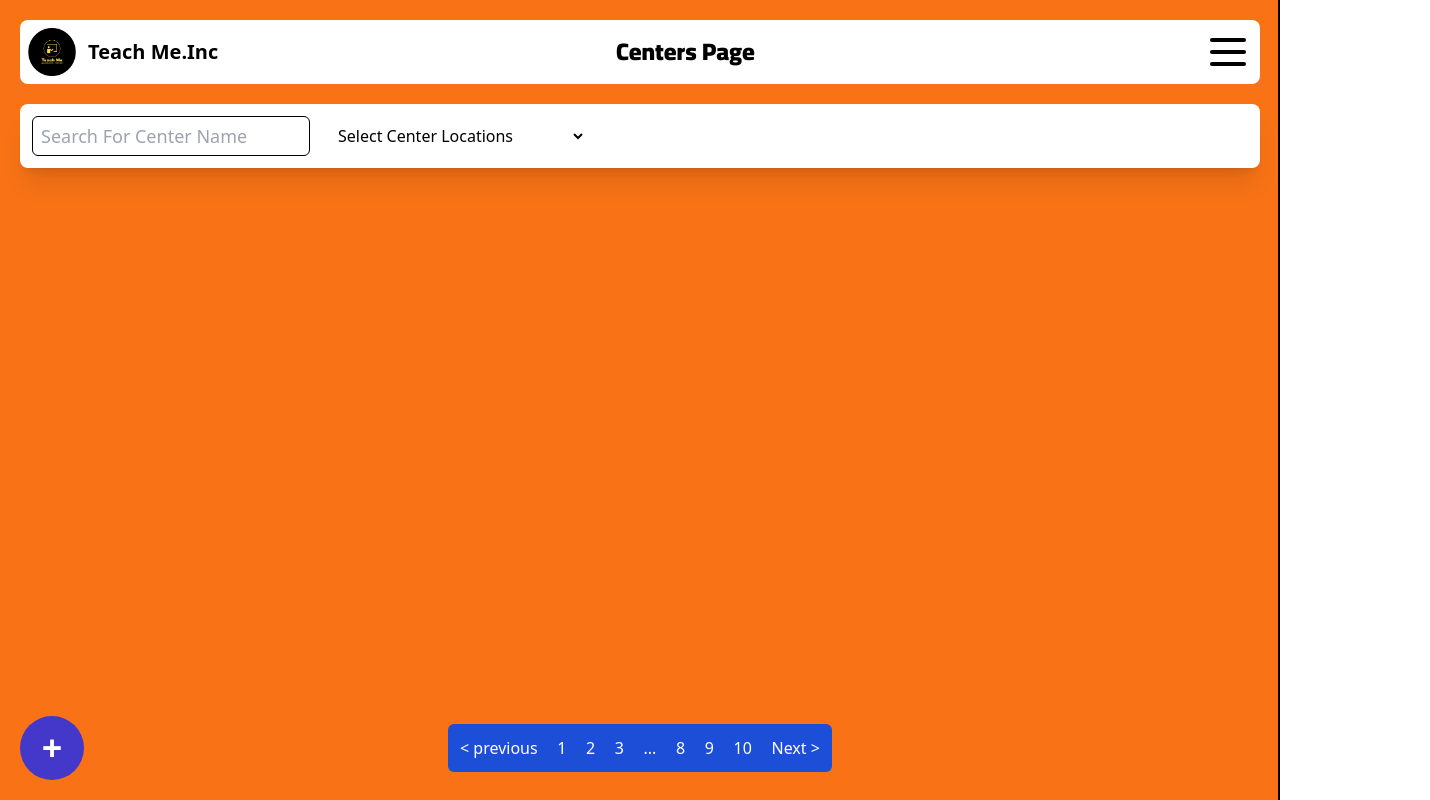
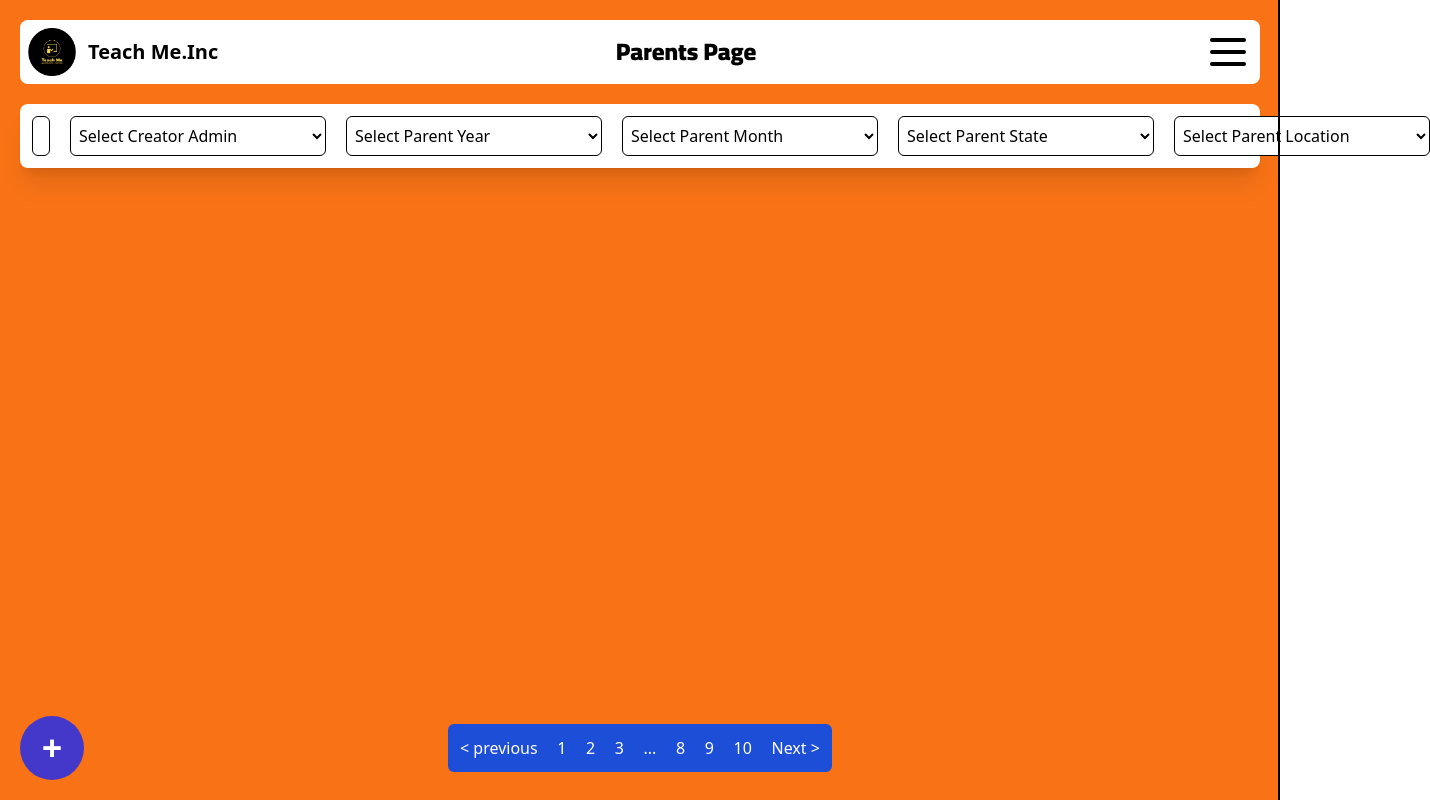
Before and after one commit to ahmed-mohamed-eng/teach-me-desktop, a Next.js app: page /parents in a window 1280 px wide. Shown: the top 800 px of the page, 1430 px wide, since content can reach past the window. Built offline with nearby package versions, Linux system fonts and the light colour scheme.

Commit message:
added the parents page

```diff
--- a/app/admins/page.tsx
+++ b/app/admins/page.tsx
@@ -12,7 +12,7 @@ const CentersPage = () => {
       <Header title="Admins Page" />
       <SearchFilters />
       <CentersShowCards />
-      <FloatingCreateButton linkTo="/centers/create" />
+      <FloatingCreateButton linkTo="/admins/create" />
       <PaginationComp />
     </main>
   );
--- a/app/attachments/page.tsx
+++ b/app/attachments/page.tsx
@@ -12,7 +12,7 @@ const CentersPage = () => {
       <Header title="Attachments Page" />
       <SearchFilters />
       <CentersShowCards />
-      <FloatingCreateButton linkTo="/centers/create" />
+      <FloatingCreateButton linkTo="/attachments/create" />
       <PaginationComp />
     </main>
   );
--- a/app/parents/page.tsx
+++ b/app/parents/page.tsx
@@ -2,17 +2,17 @@
 
 import Header from "@/components/pages/home/Header";
 import PaginationComp from "@/components/shared/PaginationComp";
-import SearchFilters from "@/components/pages/centers/SearchFilters";
+import SearchFilters from "@/components/pages/parents/SearchFilters";
 import FloatingCreateButton from "@/components/shared/FloatingCreateButton";
-import CentersShowCards from "@/components/pages/centers/CentersShowCards";
+import CentersShowCards from "@/components/pages/parents/CentersShowCards";
 
 const CentersPage = () => {
   return (
     <main className="w-full bg-orange-500 flex min-h-screen flex-col items-start justify-start p-5 space-y-5">
-      <Header title="Centers Page" />
+      <Header title="Parents Page" />
       <SearchFilters />
       <CentersShowCards />
-      <FloatingCreateButton linkTo="/centers/create" />
+      <FloatingCreateButton linkTo="/parents/create" />
       <PaginationComp />
     </main>
   );
--- /dev/null
+++ b/components/pages/parents/CentersShowCards/index.tsx
@@ -0,0 +1,9 @@
+import React from "react";
+
+const CentersShowCards = () => {
+  return (
+    <section className="w-full h-[60rem] p-3 flex flex-col items-start justify-start"></section>
+  );
+};
+
+export default CentersShowCards;
--- /dev/null
+++ b/components/pages/parents/SearchFilters/OptionsSearch.tsx
@@ -0,0 +1,23 @@
+export interface OptionsSearchProps {
+  options: any[];
+  htmlName?: string;
+  placeholder?: string;
+}
+
+const OptionsSearch = (props: OptionsSearchProps) => {
+  return (
+    <div className="h-10">
+      <select
+        className="w-64 h-full p-1 bg-white border border-black rounded-md"
+        name={props.htmlName}
+        id={`select-${props.htmlName}`}
+      >
+        <option value="all">
+          {props.placeholder || "Select Center Locations"}
+        </option>
+      </select>
+    </div>
+  );
+};
+
+export default OptionsSearch;
--- /dev/null
+++ b/components/pages/parents/SearchFilters/TextSearch.tsx
@@ -0,0 +1,20 @@
+import { HTMLInputTypeAttribute } from "react";
+
+export interface TextSearchProps {
+  name?: string;
+  type?: HTMLInputTypeAttribute;
+}
+
+const TextSearch = (props: TextSearchProps) => {
+  return (
+    <div>
+      <input
+        className="w-full h-10 border border-black rounded-md p-2 text-lg"
+        type={props.type}
+        placeholder={props.name || "Search For Center Name"}
+      />
+    </div>
+  );
+};
+
+export default TextSearch;
--- /dev/null
+++ b/components/pages/parents/SearchFilters/index.tsx
@@ -0,0 +1,37 @@
+import TextSearch from "./TextSearch";
+import OptionsSearch from "./OptionsSearch";
+
+const SearchFilters = () => {
+  return (
+    <section className="w-full bg-white p-3 flex items-center justify-start rounded-lg shadow-xl space-x-5">
+      <TextSearch name="Search Parent Name" />
+      <OptionsSearch
+        htmlName="creator-admin"
+        placeholder="Select Creator Admin"
+        options={[]}
+      />
+      <OptionsSearch
+        htmlName="parent-year"
+        placeholder="Select Parent Year"
+        options={[]}
+      />
+      <OptionsSearch
+        htmlName="parent-month"
+        placeholder="Select Parent Month"
+        options={[]}
+      />
+      <OptionsSearch
+        htmlName="parent-state"
+        placeholder="Select Parent State"
+        options={[]}
+      />
+      <OptionsSearch
+        htmlName="parent-location"
+        placeholder="Select Parent Location"
+        options={[]}
+      />
+    </section>
+  );
+};
+
+export default SearchFilters;
```
